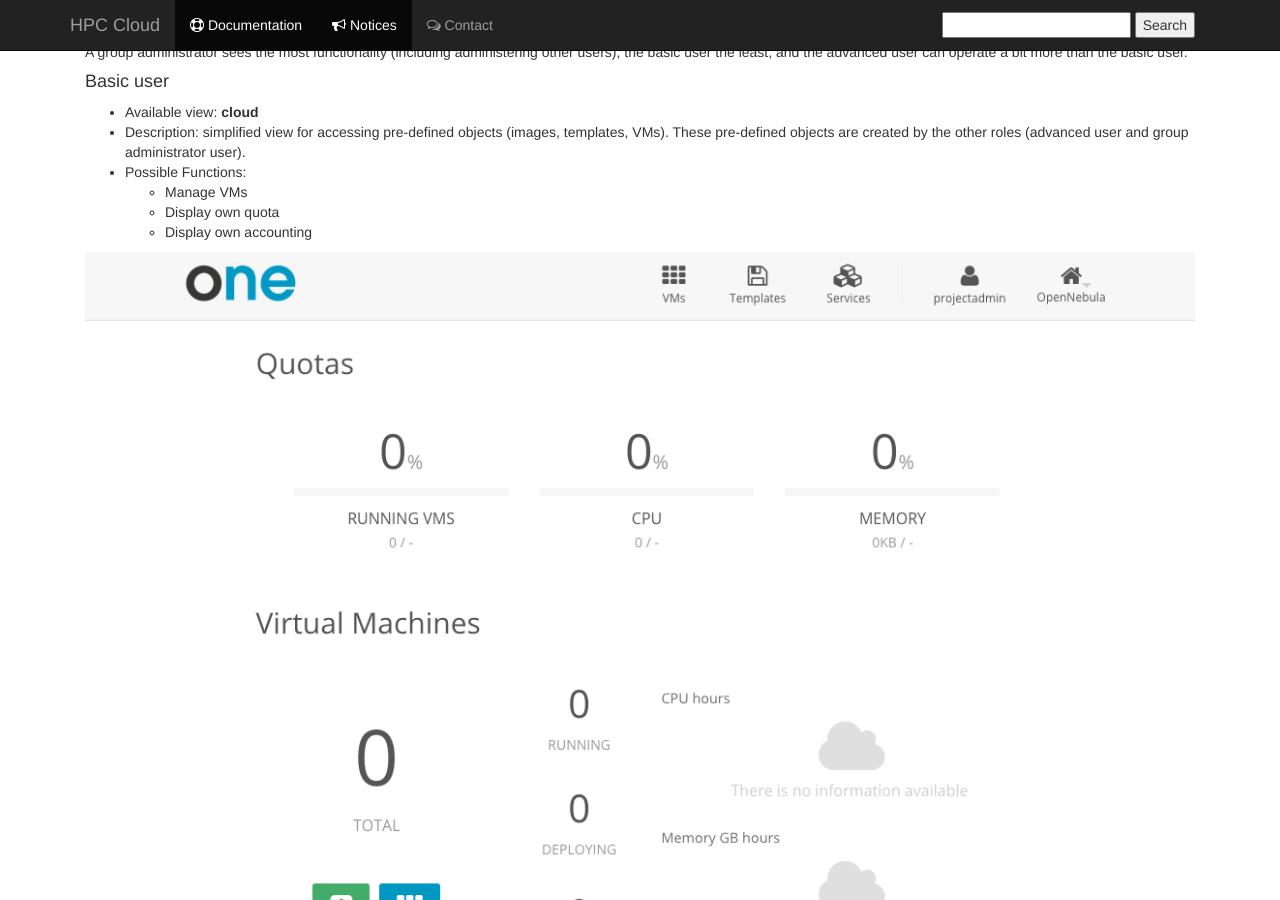
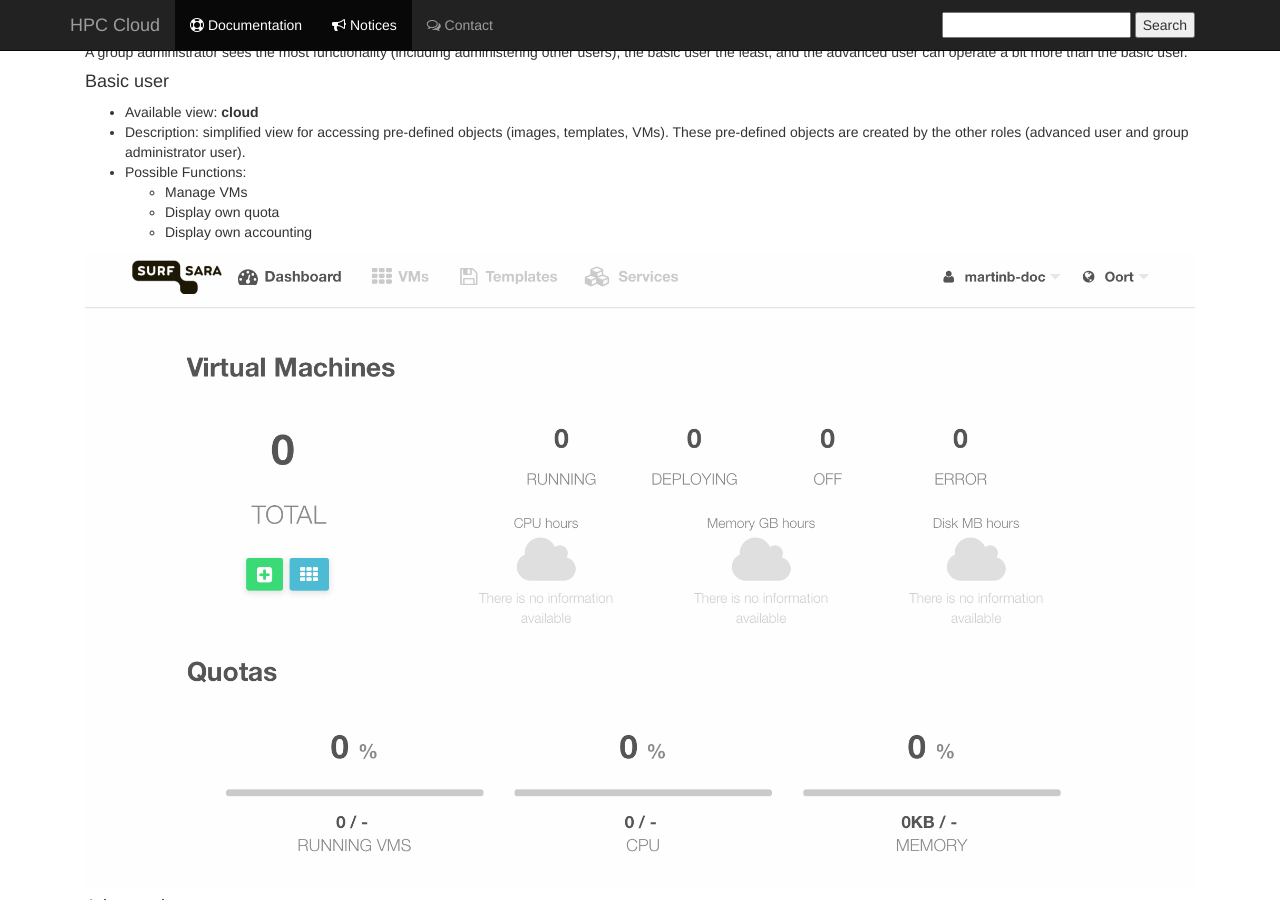
Before and after one commit to sara-nl/clouddocs, a Jekyll site: the page built from user-interface.markdown, in a window 1280 px wide and 900 px high, scrolled down 1212 px. Built offline with Jekyll 4.4.1, drawn with Linux system fonts in a browser that asks for light colours; nearby versions of some CDN libraries; our own code applies the rules of GitHub Pages for plain Markdown files.

Commit message:
Update user-interface.markdown

```diff
--- a/user-interface.markdown
+++ b/user-interface.markdown
@@ -63,7 +63,7 @@
   * Display own quota
   * Display own accounting
 
-![cloud_view_img](images/cloud_view.png)
+![cloud_view_img](images/cloud_view_52.png)
 
 #### Advanced user
 * Available views: **cloud** (and **user**)
@@ -93,7 +93,7 @@
 
 In the user interface, select the _buddy_ icon that represents your user at the top right (next to the Home icon). Then select the _Change view_ button, unfold the tab and switch the option to the wanted view.
 
-![switch_cloud_to_user_img](images/switch_to_user_view.png)
+![switch_cloud_to_user_img](images/switch_view_52.png)
 
 
 ## Menu
```
